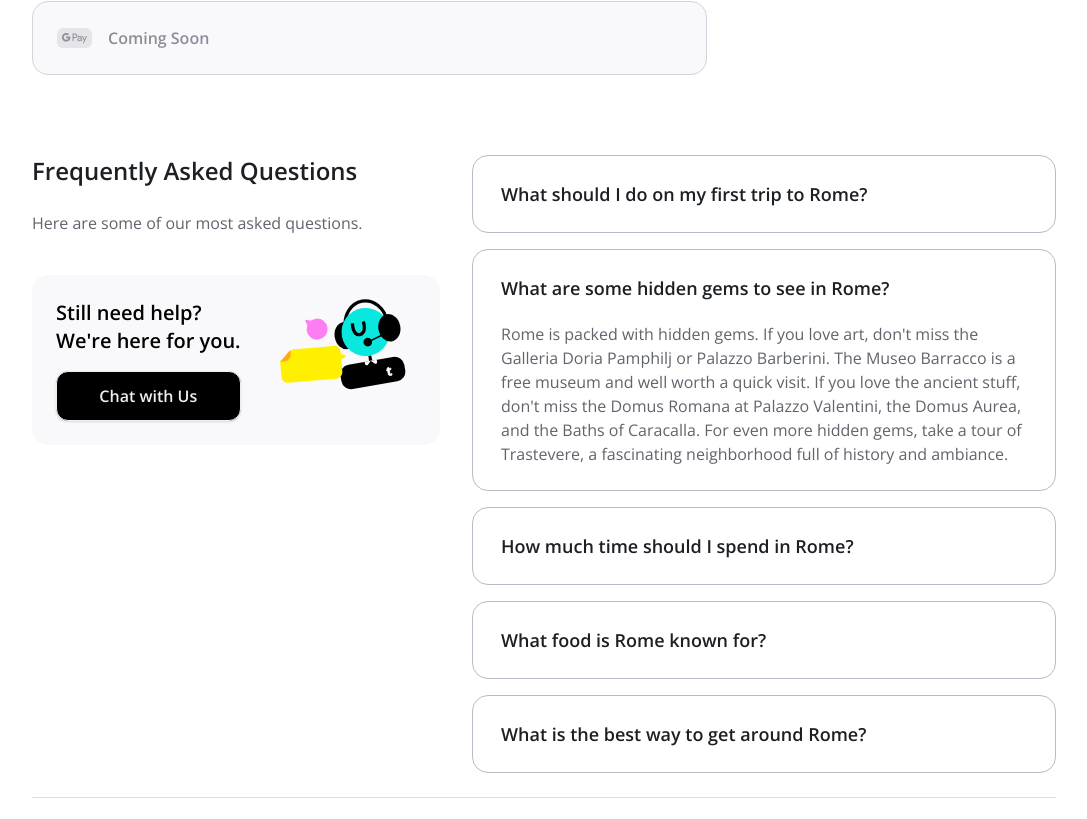
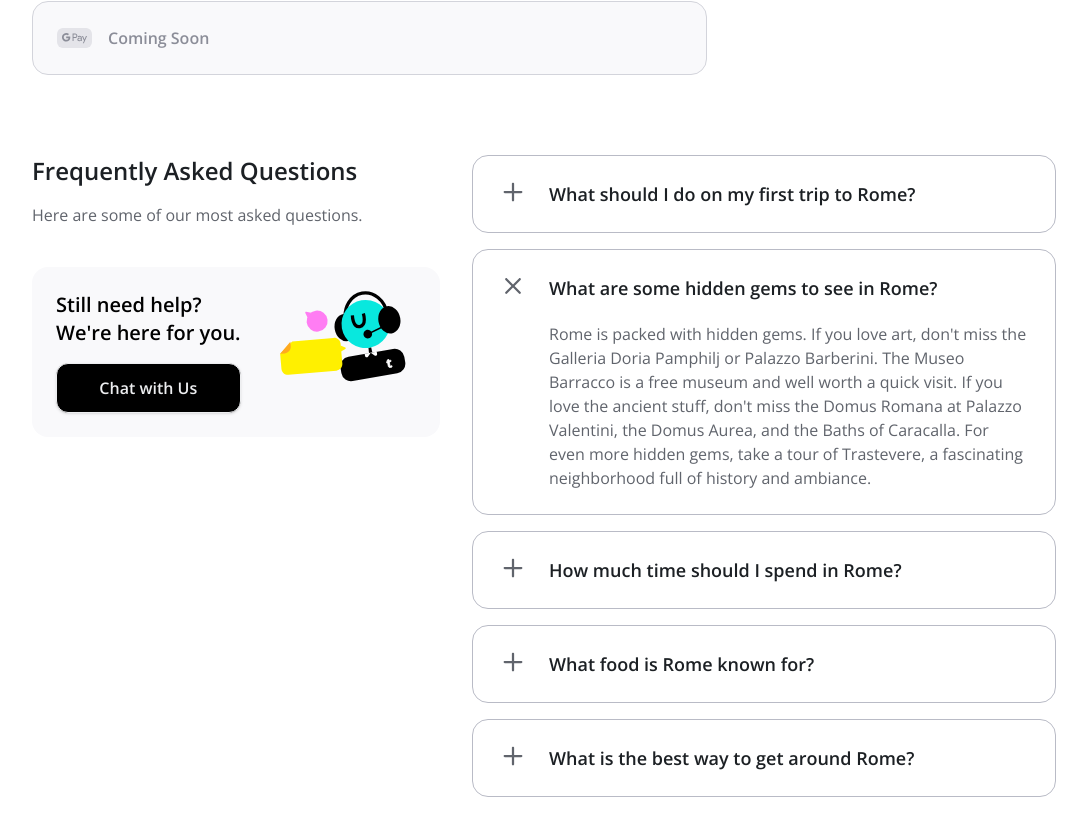
Before and after one commit to AHTHneeuhl/tickete, a Next.js app: page / in a window 1280 px wide. Shown: the part 1821-2640 px from the top of the page, without its empty margins (96-1183 px from the left). Built offline with nearby package versions, Linux system fonts and the light colour scheme.

Commit message:
style: fAQs layout updates

```diff
--- a/src/components/FAQs/AskedQuestion.tsx
+++ b/src/components/FAQs/AskedQuestion.tsx
@@ -1,3 +1,5 @@
+import Image from "next/image";
+
 type TProps = {
   question: string;
   answer?: string;
@@ -5,7 +7,25 @@ type TProps = {
 
 const AskedQuestion: React.FC<TProps> = ({ question, answer }) => {
   return (
-    <div className="rounded-2xl flex flex-col border border-border-grey-default py-6 px-7 gap-5">
+    <div className="rounded-2xl border flex flex-row gap-5 sm:gap-6 items-start border-border-grey-default py-6 px-7">
+      {answer ? (
+        <Image
+          src="/close.svg"
+          alt=""
+          width={18}
+          height={18}
+          className="w-5 h-5 sm:w-6 sm:h-6"
+        />
+      ) : (
+        <Image
+          src="/plus.svg"
+          alt=""
+          width={18}
+          height={18}
+          className="w-5 h-5 sm:w-6 sm:h-6"
+        />
+      )}
+      <div className="flex flex-col gap-5">
         <p className="text-grey-primary text-sm sm:text-lg font-semibold">
           {question}
         </p>
@@ -15,6 +35,7 @@ const AskedQuestion: React.FC<TProps> = ({ question, answer }) => {
           </p>
         ) : null}
       </div>
+    </div>
   );
 };
 
--- a/src/components/FAQs/ChatWithUs.tsx
+++ b/src/components/FAQs/ChatWithUs.tsx
@@ -1,6 +1,6 @@
 import Image from "next/image";
 
-const ChatWithUS: React.FC = () => {
+const ChatWithUS: React.FC = ({}) => {
   return (
     <div className="bg-bg-grey-default p-6 rounded-2xl flex flex-row justify-between items-start">
       <div className="flex flex-col gap-4">
--- a/src/components/FAQs/FAQCTA.tsx
+++ b/src/components/FAQs/FAQCTA.tsx
@@ -2,14 +2,13 @@ import ChatWithUS from "./ChatWithUs";
 
 const FAQCTA: React.FC = () => {
   return (
-    <div className="col-span-5 flex flex-col gap-6">
-      <h3 className="text-grey-primary font-semibold text-xl sm:text-2xl">
+    <div className="flex flex-col">
+      <h3 className="text-grey-primary font-semibold text-xl sm:text-2xl pb-4">
         Frequently Asked Questions
       </h3>
-      <p className="text-grey-secondary text-sm sm:text-base font-normal pb-4">
+      <p className="text-grey-secondary text-sm sm:text-base font-normal pb-3 sm:pb-4">
         Here are some of our most asked questions.
       </p>
-      <ChatWithUS />
     </div>
   );
 };
--- a/src/components/FAQs/FAQList.tsx
+++ b/src/components/FAQs/FAQList.tsx
@@ -3,7 +3,7 @@ import AskedQuestion from "./AskedQuestion";
 
 const FAQList: React.FC = () => {
   return (
-    <div className="grid col-span-7">
+    <div className="grid col-span-1 sm:col-span-7">
       <div className="flex flex-col gap-4">
         {fAQs.map(({ question, answer }) => (
           <AskedQuestion key={question} question={question} answer={answer} />
--- a/src/components/FAQs/FAQs.tsx
+++ b/src/components/FAQs/FAQs.tsx
@@ -1,12 +1,21 @@
+import ChatWithUS from "./ChatWithUs";
 import FAQCTA from "./FAQCTA";
 import FAQList from "./FAQList";
 
 const FAQs: React.FC = () => {
   return (
     <div className="px-4 sm:px-32 py-20">
-      <div className="grid grid-cols-12 gap-8">
-        <FAQCTA />
+      <div className="grid grid-cols-1 sm:grid-cols-12 gap-8">
+        <div className="col-span-1 sm:col-span-5 flex flex-col gap-6">
+          <FAQCTA />
+          <div className="hidden sm:block">
+            <ChatWithUS />
+          </div>
+        </div>
         <FAQList />
+        <div className="block sm:hidden">
+          <ChatWithUS />
+        </div>
       </div>
       <hr className="text-divider-default mt-6" />
     </div>
--- a/src/components/places/PlaceCard.tsx
+++ b/src/components/places/PlaceCard.tsx
@@ -1,4 +1,4 @@
-import { formatNumber } from "@/utils/formatNumber";
+import { formatNumber } from "@/lib/utils";
 import Image from "next/image";
 import Payable from "./Payable";
 import PaymentSummary from "./PaymentSummary";
--- a/src/utils/formatNumber.ts
+++ b/src/lib/utils.ts
@@ -1,3 +1,10 @@
+import { ClassValue, clsx } from "clsx";
+import { twMerge } from "tailwind-merge";
+
+export function cn(...inputs: ClassValue[]) {
+  return twMerge(clsx(inputs));
+}
+
 export function formatNumber(value: number): string {
   if (value >= 1000) {
     const suffixes = ["", "k", "M", "B", "T"];
```
Also changed, not shown: package.json (+6 -4 lines), 1 other file (tests, documents, lock files or other folders). Lines whose indentation alone changed are shown as unchanged.
